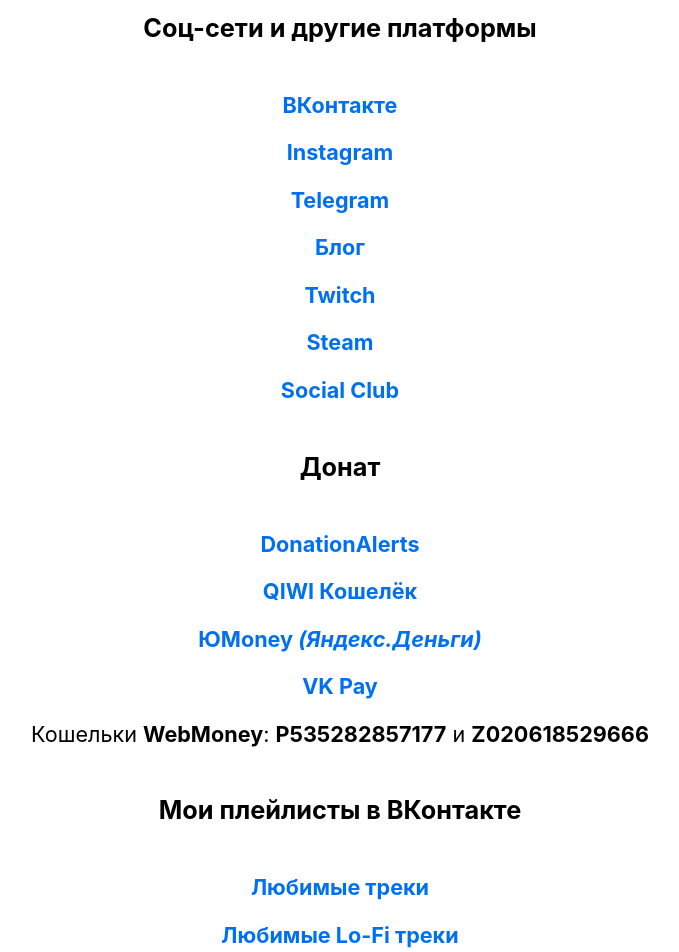
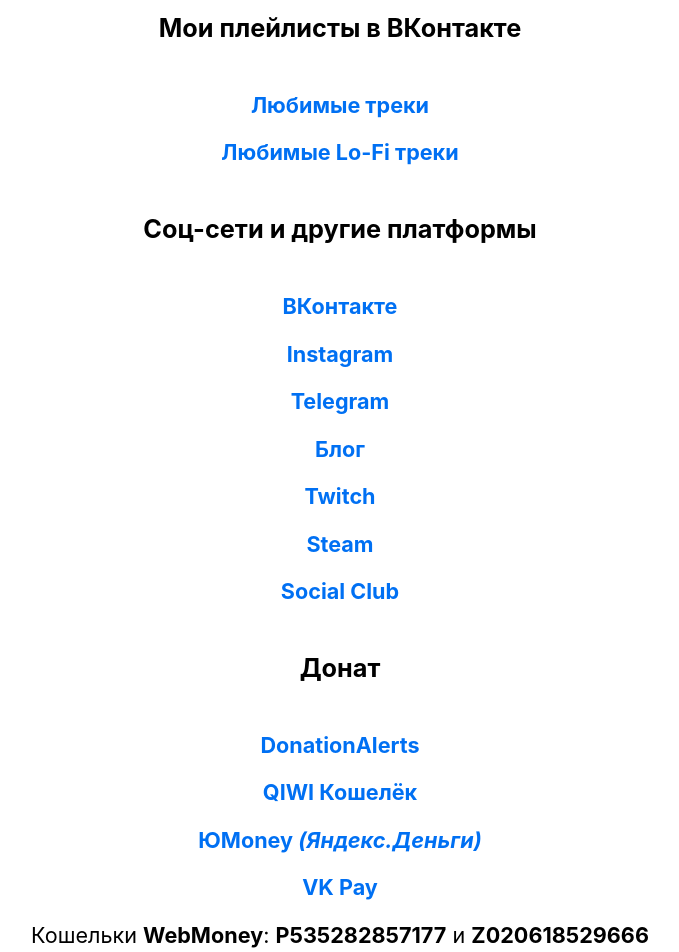
Before and after one commit to realgreysoul/website, a Next.js app: page /information in a window 1280 px wide. Shown: the part 1240-2192 px from the top of the page, without its empty margins (300-979 px from the left). Built offline with nearby package versions, Linux system fonts and the light colour scheme.

Commit message:
Update information.js

```diff
--- a/pages/information.js
+++ b/pages/information.js
@@ -86,6 +86,11 @@ export default function Projects({ allProjectsData }) {
         </small>
         </li>
         </ul>
+        <h3 className={utilStyles.headingXL}>Мои плейлисты в ВКонтакте</h3>
+        <a href={`https://vk.com/music?z=audio_playlist205955149_91119843/94d1a94ae3924f9203`} target="_blank"><strong>Любимые треки</strong></a>
+        <br>
+        </br>
+        <a href={`https://vk.com/music?z=audio_playlist205955149_91119845/69f1fbe6fd0f254eb6`} target="_blank"><strong>Любимые Lo-Fi треки</strong></a>
         <h3 className={utilStyles.headingXL}>Соц-сети и другие платформы</h3>
         <a href={`https://vk.com/realgreysoul`} target="_blank"><strong>ВКонтакте</strong></a>
         <br>
@@ -120,11 +125,6 @@ export default function Projects({ allProjectsData }) {
         <br>
         </br>
         Кошельки <strong>WebMoney</strong>: <strong>P535282857177</strong> и <strong>Z020618529666</strong>
-        <h3 className={utilStyles.headingXL}>Мои плейлисты в ВКонтакте</h3>
-        <a href={`https://vk.com/music?z=audio_playlist205955149_91119843/94d1a94ae3924f9203`} target="_blank"><strong>Любимые треки</strong></a>
-        <br>
-        </br>
-        <a href={`https://vk.com/music?z=audio_playlist205955149_91119845/69f1fbe6fd0f254eb6`} target="_blank"><strong>Любимые Lo-Fi треки</strong></a>
       </section>
     </Layout>
   )
```
